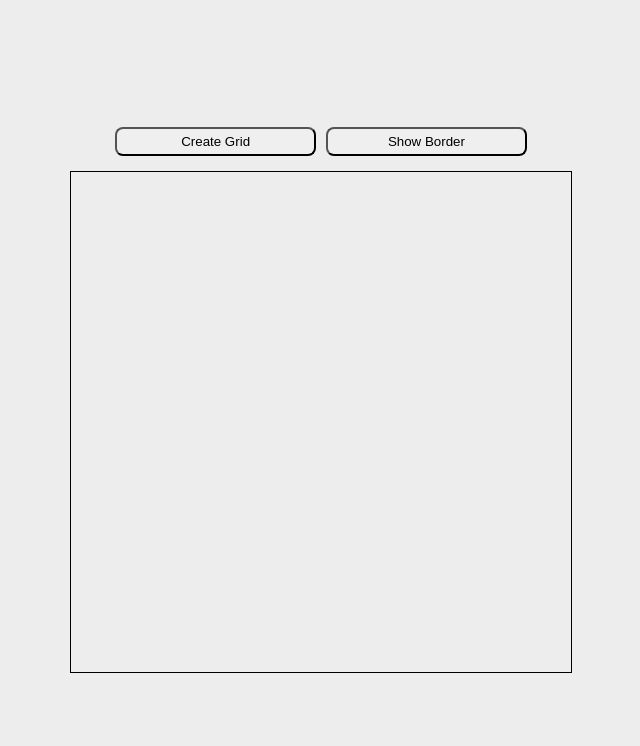
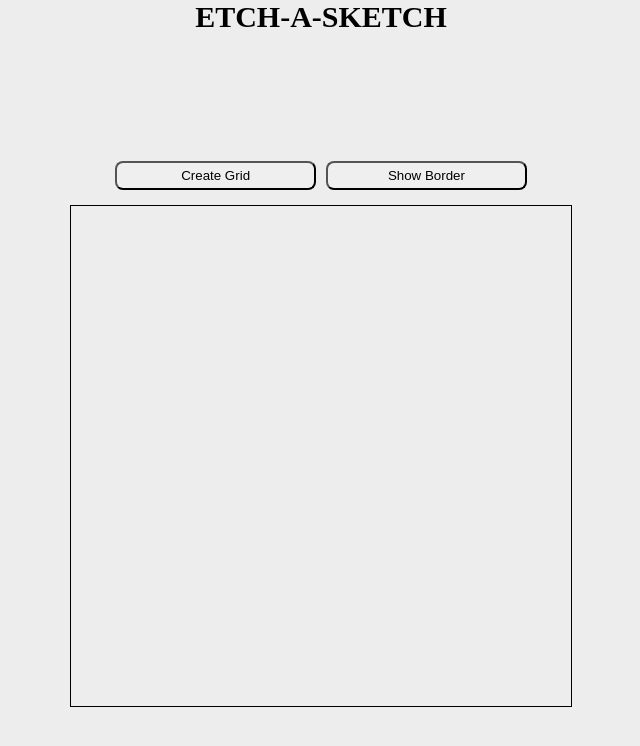
Before and after one commit to vwede-e/etch-a-sketch, a plain HTML site: page index.html in a window 1280 px wide. Shown: the whole page, without its empty margins (319-959 px from the left). Drawn offline with Linux system fonts and the light colour scheme.

Commit message:
added title to web body

```diff
--- a/index.html
+++ b/index.html
@@ -9,6 +9,8 @@
     <title>Etch a Sketch</title>
 </head>
 <body>
+    <div><strong style = "font-size: 30px;">ETCH-A-SKETCH</strong></div>
+    <div class="body">
     <div class="container">
         <div class="buttons">
             <button class="create">Create Grid</button>
@@ -17,5 +19,6 @@
         </div>
         <div class="grid"></div>
     </div>
+    </div>
 </body>
 </html>
--- a/style.css
+++ b/style.css
@@ -4,11 +4,16 @@
 }
 
 body {
+    background-color: #ededed;
+    text-align: center;
+}
+
+.body {
     display: flex;
     height: 100vh;
     justify-content: center;
     align-items: center;
-    background-color: #ededed;
+
 }
 
 .container {
```
